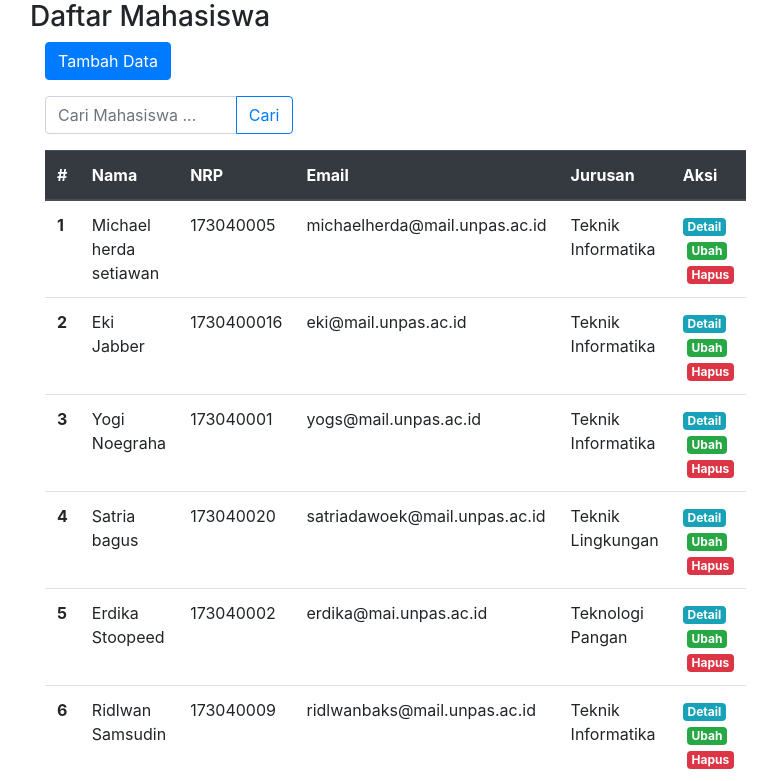
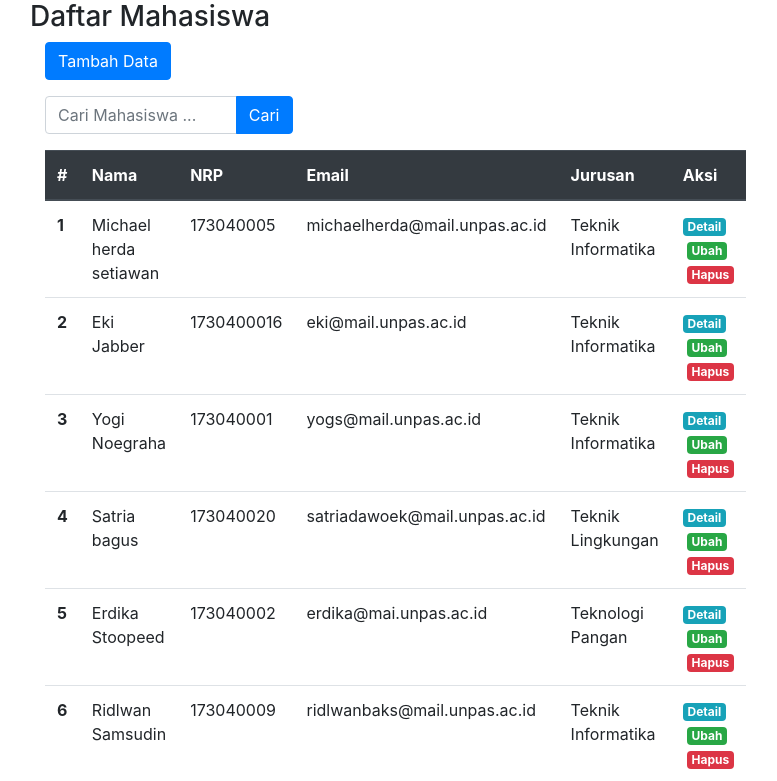
Before and after one commit to michaelherda/pertemuan6-coba-ci, a CodeIgniter app: page /pertemuan6-coba-ci/ in a window 1280 px wide. Shown: the part 56-837 px from the top of the page, without its empty margins (55-832 px from the left). Run offline with CodeIgniter, Linux system fonts and the light colour scheme; data comes from the database, SQL or seed files in the repository.

Commit message:
Menambahkan fitur search

```diff
--- a/coba-ci/application/views/mahasiswa/index.php
+++ b/coba-ci/application/views/mahasiswa/index.php
@@ -45,7 +45,7 @@
             <div class="input-group">
             <input type="text" class="form-control" placeholder="Cari Mahasiswa ... " name="keyword">
             <div class="input-group-append">
-            <button class="btn btn-outline-primary" type="submit" id="cari">Cari</button>
+            <button class="btn btn-primary" type="submit" id="cari">Cari</button>
             </div>
             </div>
             </form>
```
